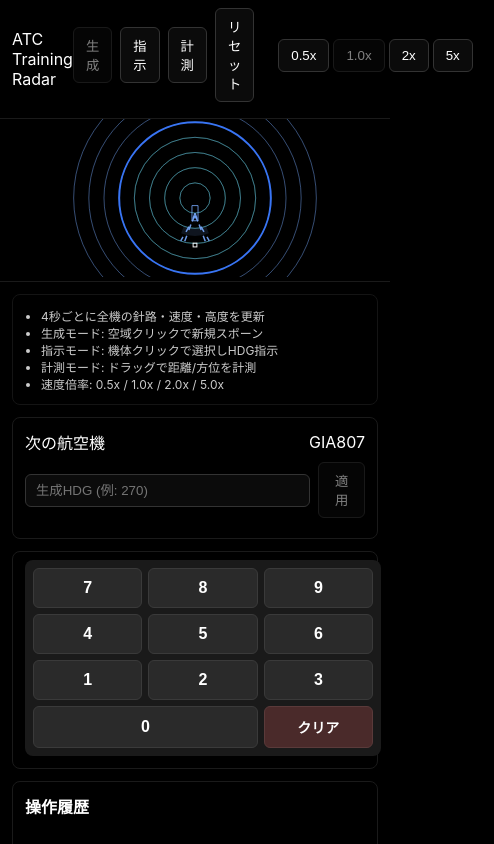
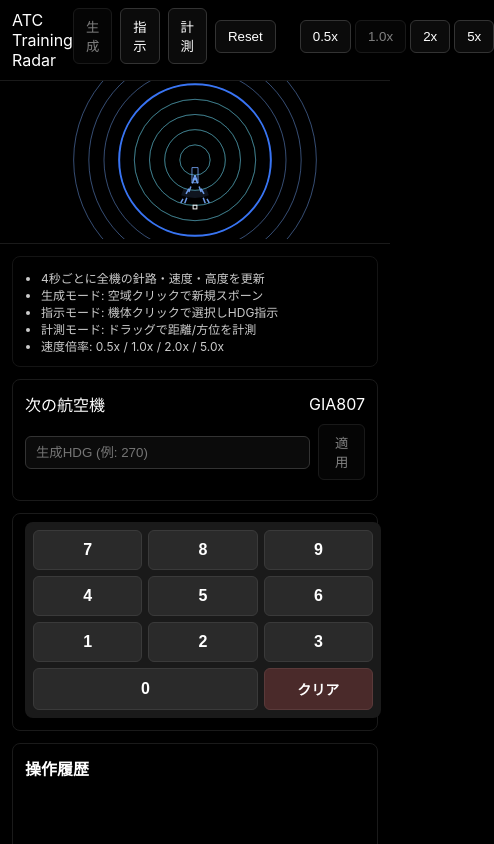
Before and after one commit to shinnnnk/rader-vector-app, a React (Vite) app: page / in a window 390 px wide. Shown: the whole page, 494 px wide, since content can reach past the window. Built offline with nearby package versions, Linux system fonts and the light colour scheme.

Commit message:
refactor: css

```diff
--- a/src/App.tsx
+++ b/src/App.tsx
@@ -25,7 +25,10 @@ export const App: React.FC = () => {
 	return (
 		<div className="app">
 			<div className="topbar">
-				<div>ATC Training Radar</div>
+				<div>
+					<span className="title-long">ATC Training Radar</span>
+					<span className="title-short">ATC</span>
+				</div>
 				<div className="row">
 					<button
 						onClick={() => state.setMode('spawn')}
@@ -49,7 +52,7 @@ export const App: React.FC = () => {
 						計測
 					</button>
 
-					<button onClick={state.resetAll}>リセット</button>
+					<button onClick={state.resetAll}>Reset</button>
 					<div style={{ marginLeft: 16, display: 'flex', gap: 4 }}>
 						{state.speedPresets.map((speed) => {
 							const label =
--- a/src/styles.css
+++ b/src/styles.css
@@ -43,6 +43,12 @@ html, body, #root {
 	}
 	.sidebar {
 		border-top: 1px solid #1a1a1a;
+	}
+	.title-long {
+		display: none;
+	}
+	.title-short {
+		display: inline;
 	}
 }
 
@@ -101,3 +107,10 @@ html, body, #root {
 	overflow: auto;
 	font-size: 12px;
 }
+
+.title-short {
+  display: none;
+}
+.title-long {
+  display: inline;
+}
```
